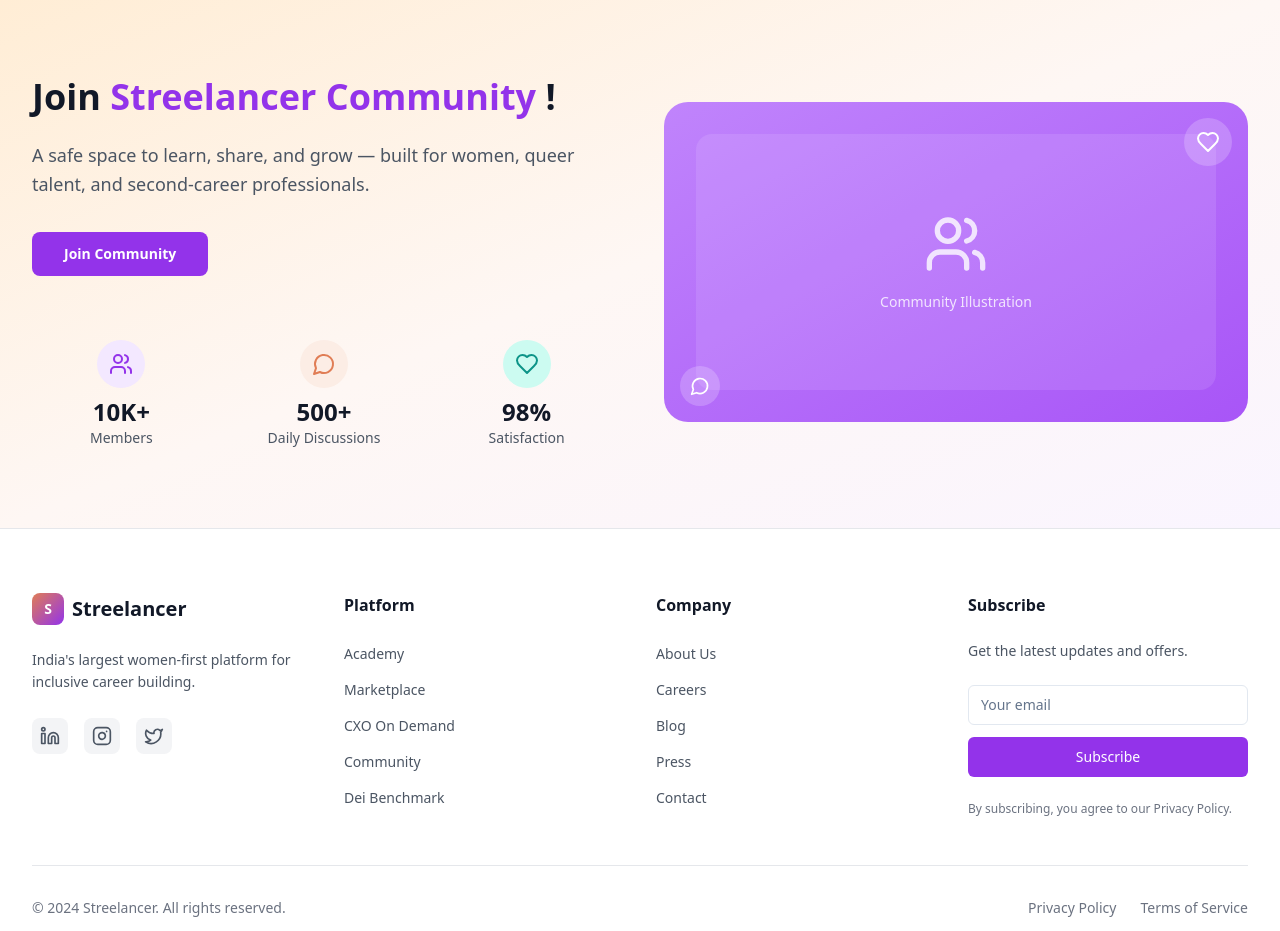
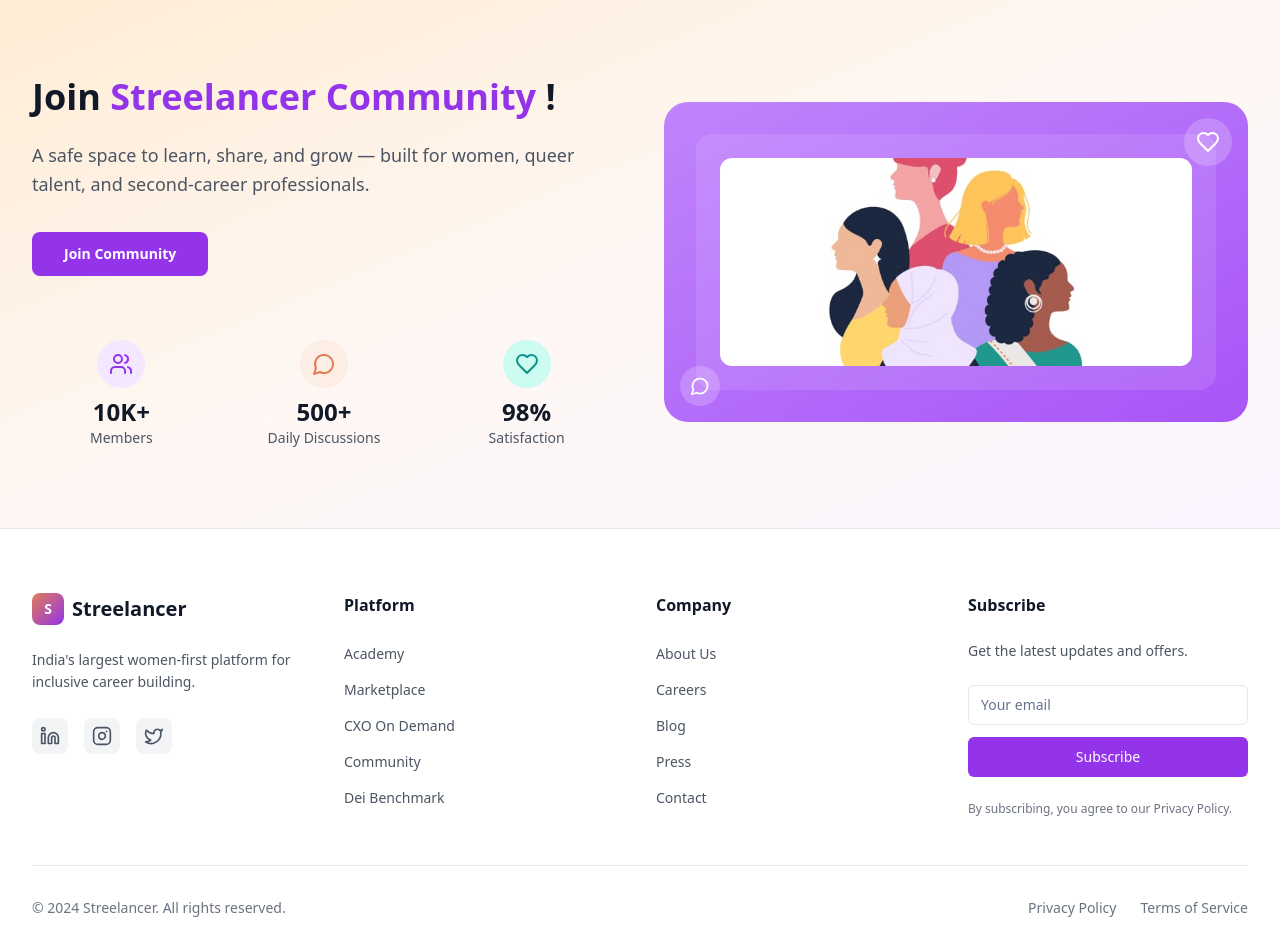
Before and after one commit to shefalijain1311/streetlancer-assignemnt, a React (Vite) app: page / in a window 1280 px wide. Shown: the part 4660-5591 px from the top of the page. Built offline with nearby package versions, Linux system fonts and the light colour scheme.

Commit message:
Add files via upload

```diff
--- a/src/components/CommunitySection.tsx
+++ b/src/components/CommunitySection.tsx
@@ -55,12 +55,13 @@
           {/* Right Content - Illustration */}
           <div className="relative">
             <div className="bg-gradient-to-br from-purple-400 to-purple-500 rounded-3xl p-8 relative overflow-hidden">
-              <div className="bg-white/10 rounded-2xl p-6 h-64 flex items-center justify-center">
-                <div className="text-center text-white">
-                  <Users className="w-16 h-16 mx-auto mb-4 opacity-80" />
-                  <p className="text-sm opacity-80">Community Illustration</p>
-                </div>
-              </div>
+              <div className="bg-white/10 rounded-2xl p-6 h-64 flex items-center justify-center overflow-hidden">
+      <img
+        src="/img2.jpg"
+        alt="Community Illustration"
+        className="w-full h-full object-cover rounded-xl"
+      />
+    </div>
 
               {/* Floating Elements */}
               <div className="absolute top-4 right-4 w-12 h-12 bg-white/20 rounded-full flex items-center justify-center">
```
Also changed, not shown: public/img2.jpg (added).
